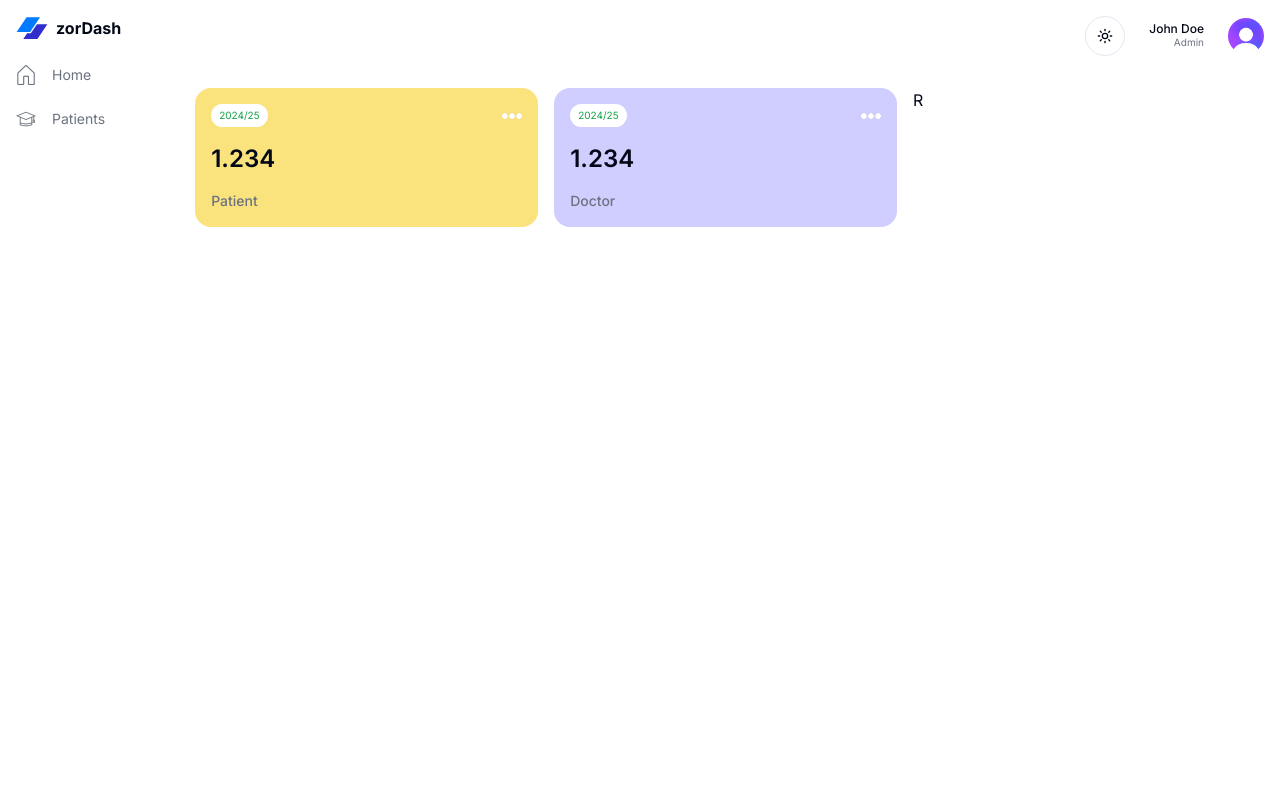
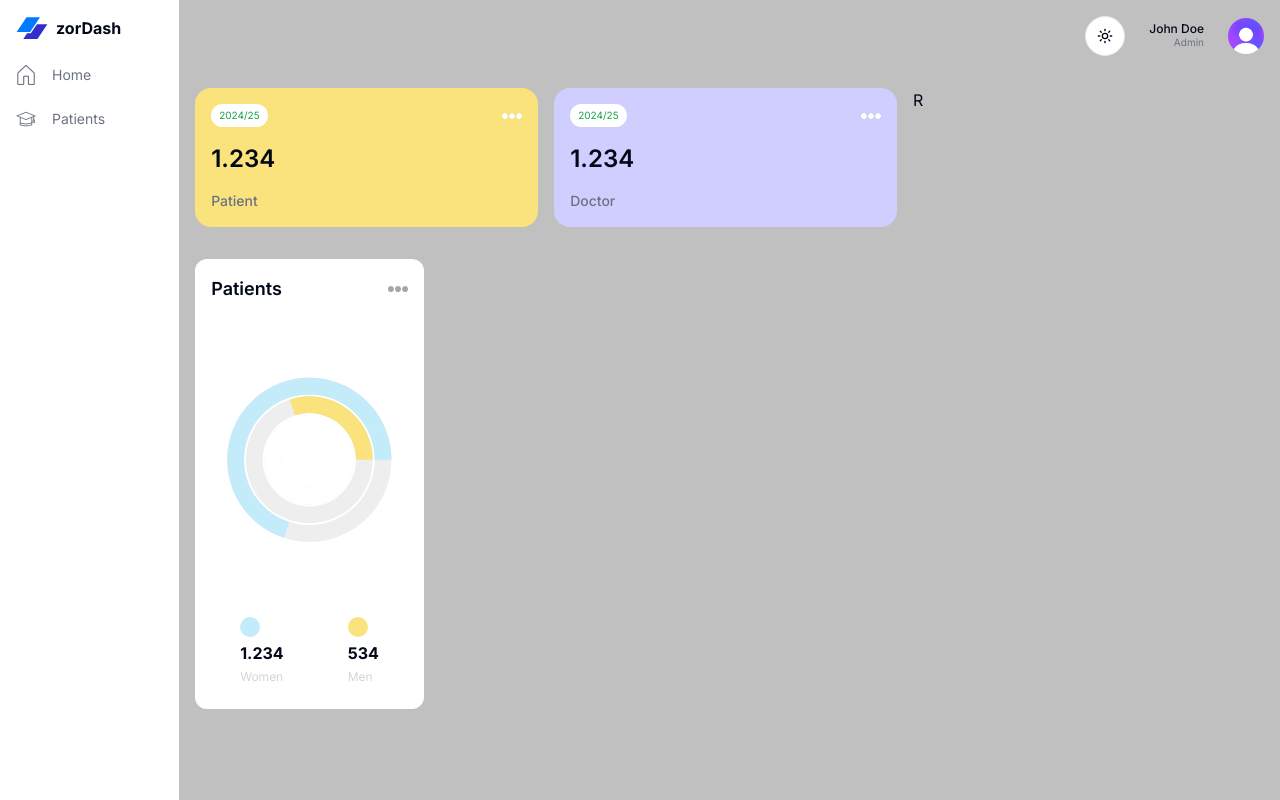
Before and after one commit to viagraz0r/next-dashboard-ui, a Next.js app: page /admin in a window 1280 px wide. Built offline with nearby package versions, Linux system fonts and the light colour scheme.

Commit message:
Creando graficos... aun falta terminar CountChart.tsx

```diff
--- a/package.json
+++ b/package.json
@@ -18,6 +18,7 @@
 		"next-themes": "^0.3.0",
 		"react": "^18",
 		"react-dom": "^18",
+		"recharts": "^2.13.2",
 		"tailwind-merge": "^2.5.4",
 		"tailwindcss-animate": "^1.0.7"
 	},
--- a/src/app/(dashboard)/admin/page.tsx
+++ b/src/app/(dashboard)/admin/page.tsx
@@ -1,15 +1,27 @@
+import CountChart from '@/components/CountChart';
 import UserCard from '@/components/UserCard';
 
 const AdminPage = () => {
 	return (
 		<div className="flex p-4 gap-4 flex-col md:flex-row">
 			{/* LEFT */}
-			<div className="w-full lg:w-2/3">
+			<div className="w-full lg:w-2/3 flex flex-col gap-8">
 				{/* USER CARDS */}
 				<div className="flex gap-4 justify-between flex-wrap">
 					<UserCard type="patient" />
 					<UserCard type="doctor" />
 				</div>
+				{/* MIDDLE CHART */}
+				<div className="flex gap-4 flex-col lg:flex-row">
+					{/* COUNT CHART */}
+					<div className="w-full lg:w-1/3 h-[450px]">
+						<CountChart />
+					</div>
+					{/* ATTENDANCE CHART */}
+					<div className="w-full lg:w-2/3 h-[450px]"></div>
+				</div>
+				{/* BOTTOM CHART */}
+				<div></div>
 			</div>
 			{/* RIGHT */}
 			<div className="w-full lg:w-1/3">R</div>
--- a/src/app/(dashboard)/layout.tsx
+++ b/src/app/(dashboard)/layout.tsx
@@ -19,7 +19,7 @@ export default function DashboardLayout({
 				<Menu />
 			</div>
 			{/*RIGHT*/}
-			<div className="w-[86%] md:w-[92%] lg:w-[84%] xl:w-[86%] overflow-scroll">
+			<div className="w-[86%] md:w-[92%] lg:w-[84%] xl:w-[86%] overflow-scroll bg-[#c0c0c0]">
 				<NavBar />
 				{children}
 			</div>
--- /dev/null
+++ b/src/components/CountChart.tsx
@@ -0,0 +1,70 @@
+'use client';
+
+import Image from 'next/image';
+import { RadialBarChart, RadialBar, Legend, ResponsiveContainer } from 'recharts';
+
+const data = [
+	{
+		name: 'Total',
+		count: 100,
+		fill: 'white',
+	},
+	{
+		name: 'Women',
+		count: 30,
+		fill: '#fae27c',
+	},
+	{
+		name: 'Men',
+		count: 70,
+		fill: '#c3ebfa',
+	},
+];
+
+const CountChart = () => {
+	return (
+		<div className="bg-white rounded-xl w-full h-full p-4 ">
+			{/* TITLE */}
+			<div className="flex justify-between items-center">
+				<h1 className="text-lg font-semibold">Patients</h1>
+				<Image src="/moreDark.png" alt="" width={20} height={20} />
+			</div>
+			{/* CHART */}
+			<div className="w-full h-[75%]">
+				<ResponsiveContainer>
+					<RadialBarChart
+						cx="50%"
+						cy="50%"
+						innerRadius="40%"
+						outerRadius="100%"
+						barSize={32}
+						data={data}
+					>
+						<RadialBar
+							// label={{ position: 'insideStart', fill: '#fff' }}
+							background
+							dataKey="count"
+						/>
+						{/* <Legend iconSize={10} layout="vertical" verticalAlign="middle" /> */}
+					</RadialBarChart>
+				</ResponsiveContainer>
+			</div>
+			{/* BOTTOM */}
+			<div className="flex justify-center gap-16">
+				<div className="flex flex-col gap-1">
+					<div className="w-5 h-5 bg-mySky rounded-full" />
+					<h1 className="font-bold ">1.234</h1>
+					<h2 className="text-xs text-gray-300">Women</h2>
+				</div>
+
+				<div className="flex flex-col gap-1">
+					<div className="w-5 h-5 bg-myYellow rounded-full" />
+					<h1 className="font-bold ">534</h1>
+					<h2 className="text-xs text-gray-300">Men</h2>
+				</div>
+			</div>
+		</div>
+	);
+};
+
+export default CountChart;
```
Also changed, not shown: 1 other file (tests, documents, lock files or other folders).
